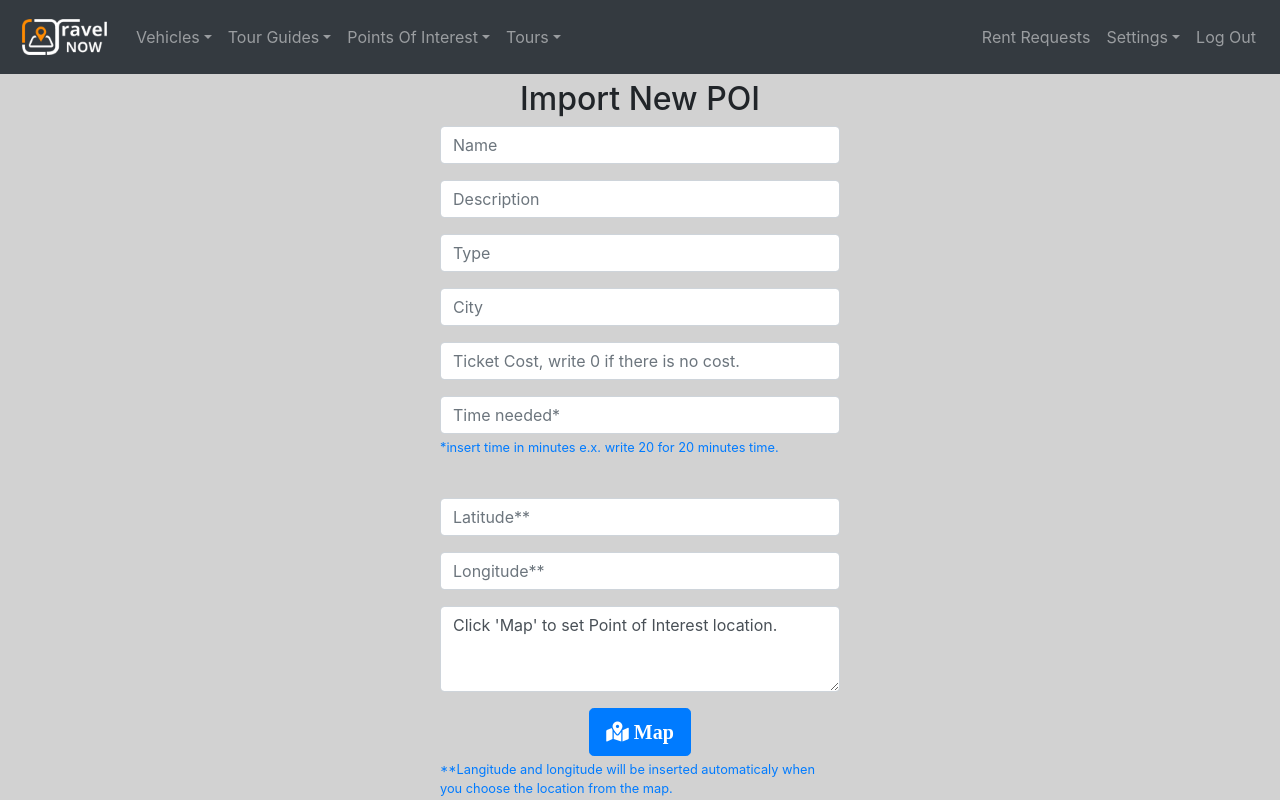
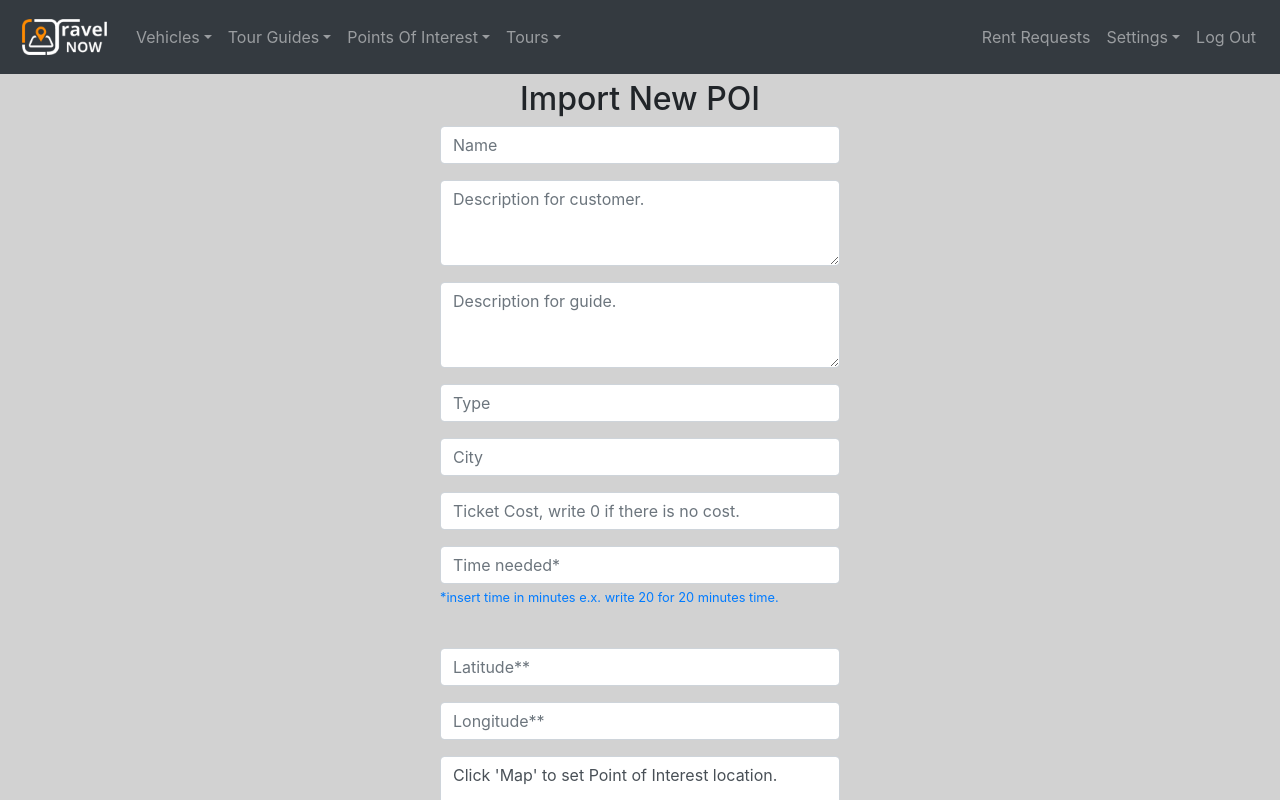
Before and after one commit to std145280/react-map-web, a React (Create React App) app: page /AddPointOfInterest in a window 1280 px wide. Shown: the top 800 px of the page. Built offline with nearby package versions, Linux system fonts and the light colour scheme; no server answers; sample sign-in values are in the browser's storage.

Commit message:
Add customer desc and guide desc fields in AddPOI

```diff
--- a/src/components/AddPointOfInterest.js
+++ b/src/components/AddPointOfInterest.js
@@ -22,22 +22,27 @@ export default function AddPOI() {
   };
 
   const [name, setName] = useState("");
-  const handleOnChangeNAME = (e) => {
+  const handleOnChangeName = (e) => {
     setName(e.target.value);
   };
 
-  const [description, setDescription] = useState("");
-  const handleOnChangeDESCRIPTION = (e) => {
-    setDescription(e.target.value);
+  const [descForCustomer, setDescForCustomer] = useState("");
+  const handleOnChangeDescForCustomer = (e) => {
+    setDescForCustomer(e.target.value);
+  };
+
+  const [descForGuide, setDescForGuide] = useState("");
+  const handleOnChangeDescForGuide = (e) => {
+    setDescForGuide(e.target.value);
   };
 
   const [type, setType] = useState("");
-  const handleOnChangeTYPE = (e) => {
+  const handleOnChangeType = (e) => {
     setType(e.target.value);
   };
 
   const [city, setCity] = useState("");
-  const handleOnChangeCITY = (e) => {
+  const handleOnChangeCity = (e) => {
     setCity(e.target.value);
   };
 
@@ -82,7 +87,8 @@ export default function AddPOI() {
     var poiRef = db.database().ref("poi");
     var poi = {
       name,
-      description,
+      descForCustomer,
+      descForGuide,
       geoLat: latlng.lat,
       geoLng: latlng.lng,
       type,
@@ -107,9 +113,30 @@ export default function AddPOI() {
             <input
               type="text"
               className="form-control"
-              onChange={handleOnChangeNAME}
+              onChange={handleOnChangeName}
               value={name}
               placeholder="Name"
+            />
+          </div>
+
+          <div className="form-group">
+            <textarea
+              type="text"
+              className="form-control"
+              onChange={handleOnChangeDescForCustomer}
+              value={descForCustomer}
+              placeholder="Description for customer."
+              rows="3"
+            />
+          </div>
+          <div className="form-group">
+            <textarea
+              type="text"
+              className="form-control"
+              onChange={handleOnChangeDescForGuide}
+              value={descForGuide}
+              placeholder="Description for guide."
+              rows="3"
             />
           </div>
 
@@ -117,17 +144,7 @@ export default function AddPOI() {
             <input
               type="text"
               className="form-control"
-              onChange={handleOnChangeDESCRIPTION}
-              value={description}
-              placeholder="Description"
-            />
-          </div>
-
-          <div className="form-group">
-            <input
-              type="text"
-              className="form-control"
-              onChange={handleOnChangeTYPE}
+              onChange={handleOnChangeType}
               value={type}
               placeholder="Type"
             />
@@ -137,7 +154,7 @@ export default function AddPOI() {
             <input
               type="text"
               className="form-control"
-              onChange={handleOnChangeCITY}
+              onChange={handleOnChangeCity}
               value={city}
               placeholder="City"
             />
```
